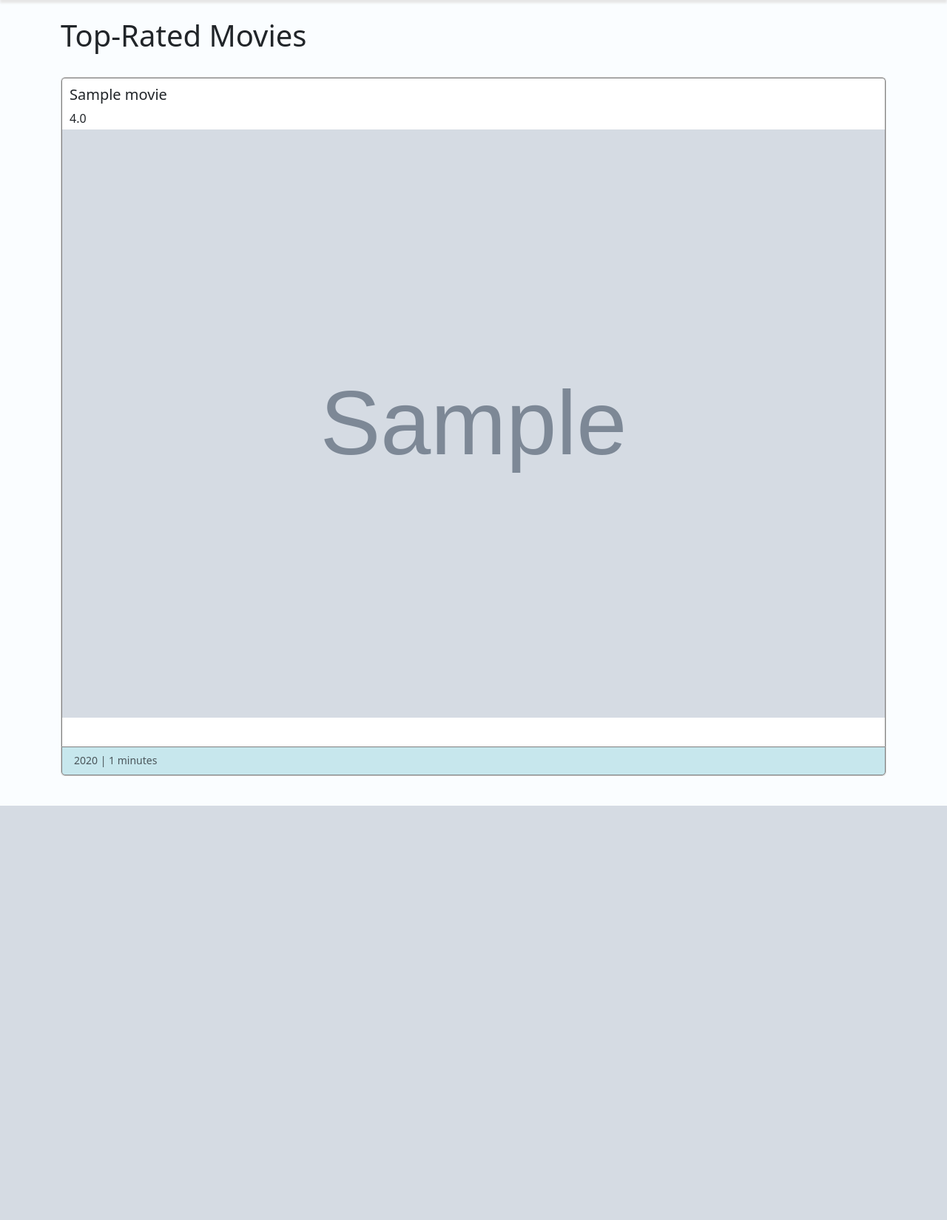
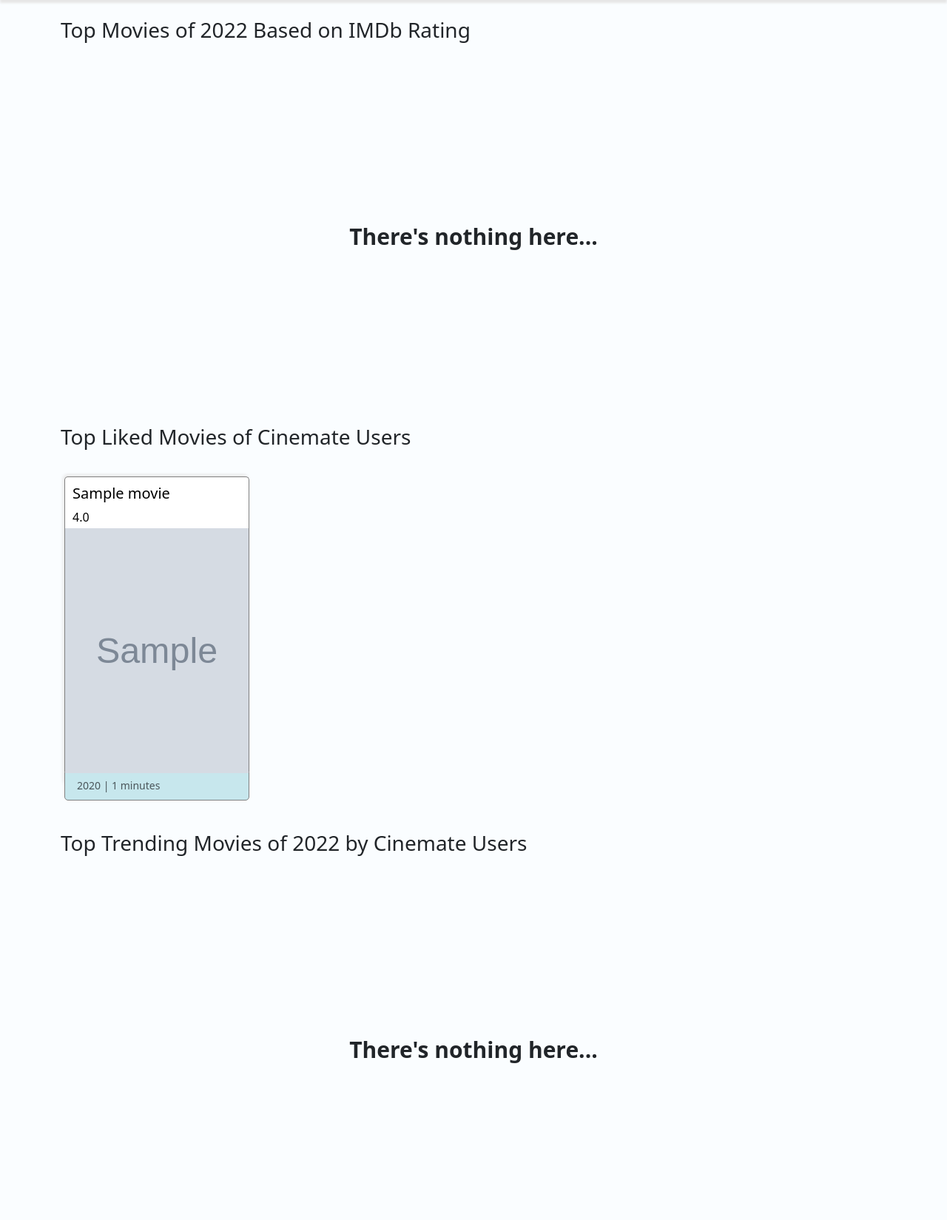
Before and after one commit to anjolinea/IMDb_Database_Project, a Flask app: page / in a window 1280 px wide. Shown: the part 57-1706 px from the top of the page at 74% size. Before the commit the page ends 1146 px from the top, so only its background shows below. Run offline with Flask 3, Linux system fonts and the light colour scheme; a user stored in the database is signed in; tables that the repository leaves empty hold one stand-in row (values such as "Sample post"); grey boxes marked "Sample" are stand-in pictures; parts of the project's set-up code (start-up, migrations or seed data) failed here and were passed over; some libraries are stand-ins or nearby versions.

Commit message:
updated home page

```diff
--- a/schema.sql
+++ b/schema.sql
@@ -17,31 +17,38 @@ CREATE TABLE Movie (
     runtime INT NOT NULL,
     yearReleased INT NOT NULL,
     posterImgLink VARCHAR(150)
-) WITHOUT ROWID; -- clustered index on movieID
+);
 
-CREATE INDEX MovieTitleIndex ON Movie(movieID, movieTitle); -- when you only need the title
+CREATE INDEX MovieTitleIndex ON Movie(movieTitle);
 
 CREATE TABLE Genre (
     genreID VARCHAR(3) NOT NULL PRIMARY KEY,
     genreName VARCHAR(50) NOT NULL
-) WITHOUT ROWID; -- clustered index on genreID
+);
+
+CREATE INDEX GenreNameIndex ON Genre(genreName);
 
 CREATE TABLE MovieGenre (
     movieID VARCHAR(15) NOT NULL REFERENCES Movie(movieID),
     genreID VARCHAR(3) NOT NULL REFERENCES Genre(genreID),
-    PRIMARY KEY(genreID, movieID)
-) WITHOUT ROWID; -- clustered index on genreID, movieID
+    PRIMARY KEY(movieID, genreID)
+);
 
 CREATE TABLE Actor (
     actorID VARCHAR(15) NOT NULL PRIMARY KEY,
     actorName VARCHAR(60) NOT NULL
-) WITHOUT ROWID; -- clustered index on actorID
+);
+
+CREATE INDEX ActorNameIndex ON Actor(actorName);
 
 CREATE TABLE Starred (
     movieID VARCHAR(15) NOT NULL REFERENCES Movie(movieID),
     actorID VARCHAR(15) NOT NULL REFERENCES Actor(actorID),
-    PRIMARY KEY(actorID, movieID)
-) WITHOUT ROWID; -- clustered index on actorID, movieID
+    PRIMARY KEY(movieID, actorID)
+);
+
+-- usually searching on actors' movies, not movies' actors
+CREATE INDEX StarredIndex ON Starred(actorID, movieID);
 
 CREATE TABLE ActorRole (
     movieID VARCHAR(15) NOT NULL,
@@ -58,10 +65,7 @@ CREATE TABLE User (
     lastName VARCHAR(40) NOT NULL,
     userPassword VARCHAR(200) NOT NULL,
     profilePicLink VARCHAR(150) NOT NULL
-) WITHOUT ROWID; -- clustered index on username
-
-CREATE INDEX UserFirstNameIndex ON User(firstName, username); -- for search on firstname
-CREATE INDEX UserLastNameIndex ON User(lastName, username); -- for search on lastname
+);
 
 CREATE TABLE Follows (
     userID1 VARCHAR(40) NOT NULL REFERENCES User(username),
@@ -73,13 +77,13 @@ CREATE TABLE FavActor (
     userID VARCHAR(40) NOT NULL REFERENCES User(username),
     actorID VARCHAR(15) NOT NULL REFERENCES Actor(actorID),
     PRIMARY KEY(userID, actorID)
-) WITHOUT ROWID;
+);
 
 CREATE TABLE FavGenre (
     userID VARCHAR(40) NOT NULL REFERENCES User(username),
     genreID VARCHAR(3) NOT NULL REFERENCES Genre(genreID),
     PRIMARY KEY(userID, genreID)
-) WITHOUT ROWID;
+);
 
 CREATE TABLE Watched (
     userID VARCHAR(40) NOT NULL REFERENCES User(username),
@@ -87,4 +91,7 @@ CREATE TABLE Watched (
     lastWatched DATE,
     likes BIT,
     PRIMARY KEY(userID, movieID)
-) WITHOUT ROWID;
+);
+
+--CREATE INDEX WatcheduserIDIndex ON Watched(userID);
+--CREATE INDEX WatchedLastWatchedIndex ON Watched(lastWatched);
--- a/website/templates/home.html
+++ b/website/templates/home.html
@@ -4,23 +4,66 @@
 
 {% block body %}
 <br>
-    <h1>Top-Rated Movies</h1>
+<h3>Top Movies of 2022 Based on IMDb Rating</h3>
 <br>
-    {% for moviechunk in moviechunks %}
-    <div class="card-group">
-        {% for movie in moviechunk %}
-            <div class="card mb-3" data-toggle="tooltip" title="{{ movie['movieTitle'] }}">
+<div class="horizontal-card-group">
+    {% if top2022_movies|length > 0 %}
+    {% for movie in top2022_movies %}
+        <div class="card horizontal-card text-bg-light mb-3" data-toggle="tooltip" title="{{ movie['movieTitle'] }}">
             <div class="card-body flex-column">
                 <h5 class="card-title text-truncate">{{ movie['movieTitle'] }}</h5>
                 <p class="card-text">{{ movie['movieRating'] }}</p>
-                    <img class="card-img-big embed-responsive-item" src={{ movie['posterImgLink'] }}>
+                <img class="card-img-small embed-responsive-item" src={{ movie['posterImgLink'] }}>
             </div>
             <div class="card-footer">
-                    <small class="text-body-secondary">{{ movie['yearReleased'] }} | {{ movie['runtime'] }} minutes</small>
+                <small class="text-body-secondary">{{ movie['yearReleased'] }} | {{ movie['runtime'] }}  minutes</small>
             </div>
         </div>
     {% endfor %}
+    {% else %}
+    <div class="nothing-card"> There's nothing here... </div>
+    {% endif %}
 </div>
 <br>
+<h3>Top Liked Movies of Cinemate Users</h3>
+<br>
+<div class="horizontal-card-group">
+    {% if topliked_movies|length > 0 %}
+    {% for movie in topliked_movies %}
+        <div class="card horizontal-card text-bg-light mb-3" data-toggle="tooltip" title="{{ movie['movieTitle'] }}">
+            <div class="card-body flex-column">
+                <h5 class="card-title text-truncate">{{ movie['movieTitle'] }}</h5>
+                <p class="card-text">{{ movie['movieRating'] }}</p>
+                <img class="card-img-small embed-responsive-item" src={{ movie['posterImgLink'] }}>
+            </div>
+            <div class="card-footer">
+                <small class="text-body-secondary">{{ movie['yearReleased'] }} | {{ movie['runtime'] }}  minutes</small>
+            </div>
+        </div>
     {% endfor %}
+    {% else %}
+    <div class="nothing-card"> There's nothing here... </div>
+    {% endif %}
+</div>
+<br>
+<h3>Top Trending Movies of 2022 by Cinemate Users</h3>
+<br>
+<div class="horizontal-card-group">
+    {% if trending_movies|length > 0 %}
+    {% for movie in trending_movies %}
+        <div class="card horizontal-card text-bg-light mb-3" data-toggle="tooltip" title="{{ movie['movieTitle'] }}">
+            <div class="card-body flex-column">
+                <h5 class="card-title text-truncate">{{ movie['movieTitle'] }}</h5>
+                <p class="card-text">{{ movie['movieRating'] }}</p>
+                <img class="card-img-small embed-responsive-item" src={{ movie['posterImgLink'] }}>
+            </div>
+            <div class="card-footer">
+                <small class="text-body-secondary">{{ movie['yearReleased'] }} | {{ movie['runtime'] }}  minutes</small>
+            </div>
+        </div>
+    {% endfor %}
+    {% else %}
+    <div class="nothing-card"> There's nothing here... </div>
+    {% endif %}
+</div>
 {% endblock %}
--- a/website/views.py
+++ b/website/views.py
@@ -16,15 +16,43 @@ def split_moviechunks(movies, n, row_limit):
 @login_required
 def home():
     db = DB()
+    top2022_query = f"""
+    SELECT Movie.movieTitle, Movie.movieRating, Movie.yearReleased, Movie.runtime, Movie.posterImgLink
+    FROM Movie
+    WHERE Movie.yearReleased = 2022
+    ORDER BY Movie.movieRating DESC
+    LIMIT 10;
+    """
+    top2022_movies = db.execute(top2022_query).fetchall()
 
-    query = """
-    SELECT * FROM Movie ORDER BY movieRating DESC
+    topliked_query = f"""
+    SELECT Movie.movieTitle, Movie.movieRating, Movie.yearReleased, Movie.runtime, Movie.posterImgLink
+    FROM Movie
+    WHERE movieID IN
+        (SELECT movieID
+        FROM Watched
+        GROUP BY movieID
+        ORDER BY SUM(likes) DESC
+        LIMIT 10);
     """
-    movies = db.execute(query).fetchall()
-    moviechunks = split_moviechunks(movies, N, ROW_LIMIT)
+    topliked_movies = db.execute(topliked_query).fetchall()
+
+    trending_query = f"""
+    SELECT Movie.movieTitle, Movie.movieRating, Movie.yearReleased, Movie.runtime, Movie.posterImgLink
+    FROM Movie
+    WHERE movieID IN
+        (SELECT movieID
+        FROM Watched
+        WHERE strftime('%Y', lastWatched) = '2022'
+        GROUP BY movieID
+        ORDER BY SUM(likes) DESC
+        LIMIT 10);
+    """
+    trending_movies = db.execute(trending_query).fetchall()
 
     db.close()
-    return render_template('home.html', moviechunks=moviechunks, user=current_user)
+    return render_template('home.html', top2022_movies=top2022_movies, topliked_movies=topliked_movies,
+                           trending_movies=trending_movies, user=current_user)
 
 
 @views.route('/search', methods=["GET", "POST"])
```
Lines whose indentation alone changed are shown as unchanged.
